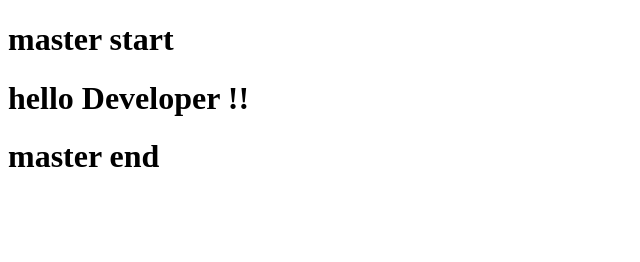
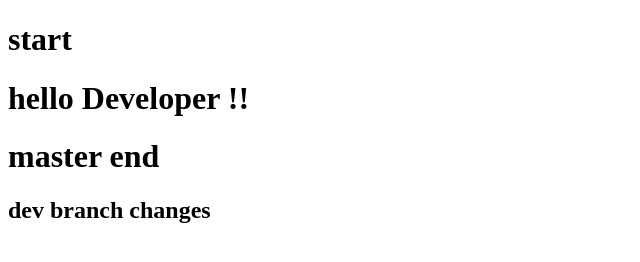
Before and after one commit to vaibhavwaghode/git-repository, a plain HTML site: page index.html in a window 1280 px wide. Shown: the whole page, without its empty margins (0-640 px from the left). Drawn offline with Linux system fonts and the light colour scheme.

Commit message:
dev branch changes

```diff
--- a/index.html
+++ b/index.html
@@ -6,8 +6,9 @@
     <title>Gittotorial</title>
 </head>
 <body>
-    <h1>master start</h1>
+    <h1> start</h1>
     <h1>hello Developer !!</h1>
     <h1>master end</h1>
+    <h2>dev branch changes</h2>
 </body>
 </html>
```
